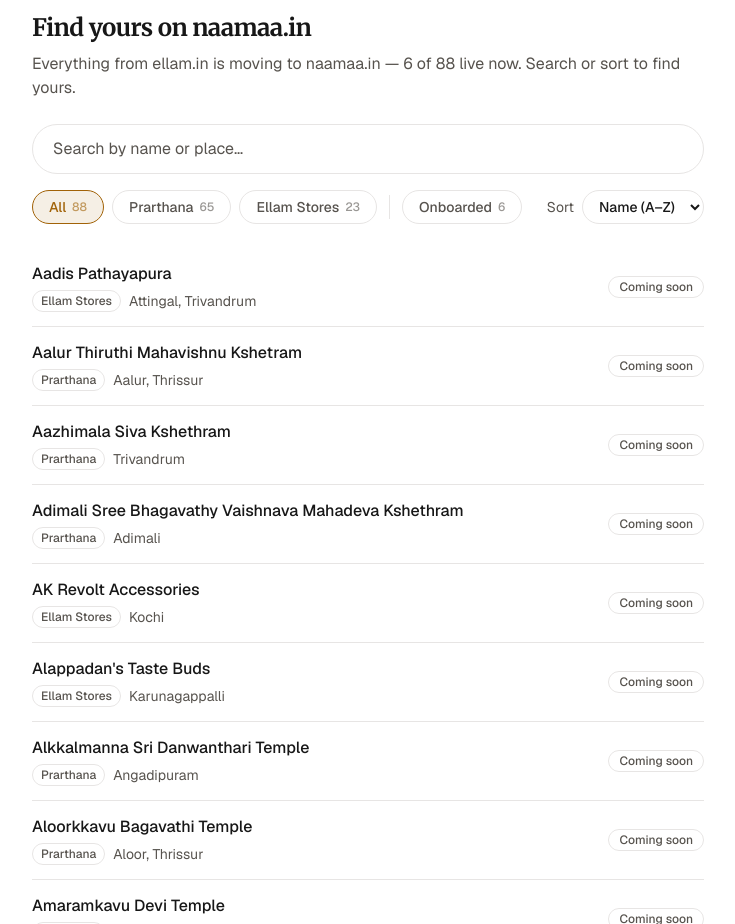
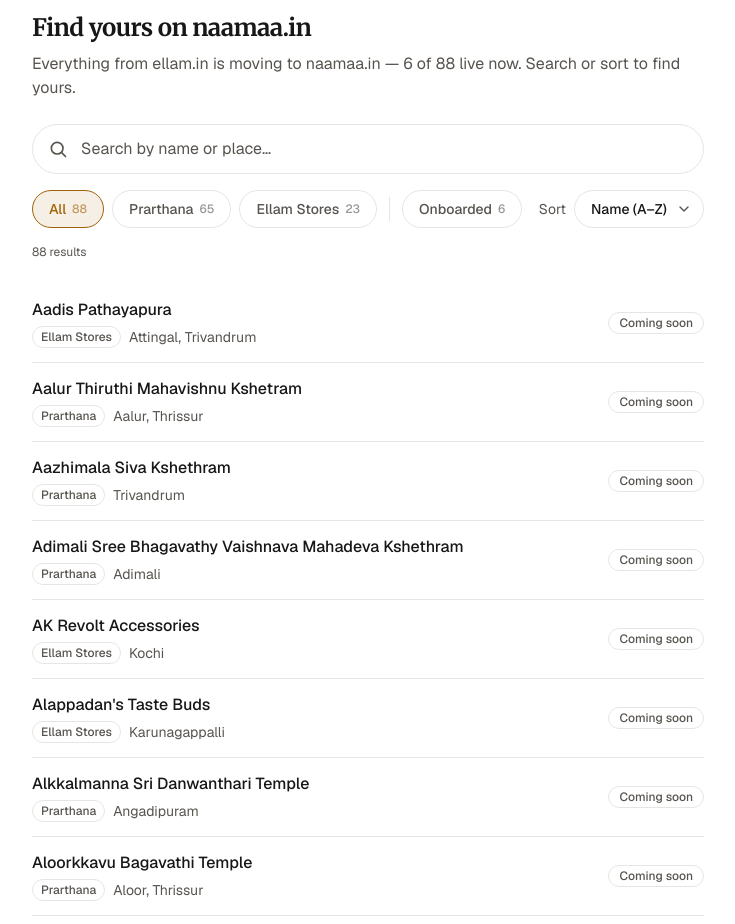
Before and after one commit to Pranavk-official/ellam-redirect-naamaa, a Next.js app: page / in a window 1280 px wide. Shown: the part 900-1824 px from the top of the page, without its empty margins (272-1007 px from the left). Built offline with nearby package versions, Linux system fonts and the light colour scheme.

Commit message:
feat: enhance search functionality and UI in Directory component

```diff
--- a/src/components/directory.tsx
+++ b/src/components/directory.tsx
@@ -63,20 +63,34 @@
         {`Everything from ellam.in is moving to naamaa.in — ${LIVE} of ${listings.length} live now. Search or sort to find yours.`}
       </p>
 
-      <label className="mt-6 block">
-        <span className="sr-only">Search temples and services</span>
+      <div className="relative mt-6">
+        <label htmlFor="dir-search" className="sr-only">
+          Search temples and services
+        </label>
+        <SearchIcon />
         <input
+          id="dir-search"
           type="search"
           value={query}
           onChange={(e) => setQuery(e.target.value)}
           placeholder="Search by name or place…"
           autoComplete="off"
-          className="w-full rounded-full border border-border bg-transparent px-5 py-3 text-base text-foreground outline-none placeholder:text-muted focus-visible:border-accent focus-visible:ring-2 focus-visible:ring-accent/40"
+          className="w-full rounded-full border border-border bg-transparent py-3 pl-12 pr-11 text-base text-foreground outline-none placeholder:text-muted focus-visible:border-accent focus-visible:ring-2 focus-visible:ring-accent/40"
         />
-      </label>
+        {query && (
+          <button
+            type="button"
+            onClick={() => setQuery("")}
+            aria-label="Clear search"
+            className="absolute top-1/2 right-3 -translate-y-1/2 rounded-full p-1.5 text-muted transition-colors hover:bg-border/60 hover:text-foreground focus-visible:ring-2 focus-visible:ring-accent focus-visible:outline-none"
+          >
+            <CloseIcon />
+          </button>
+        )}
+      </div>
 
       {/* Filters + sort */}
-      <div className="mt-4 flex flex-wrap items-center justify-between gap-3">
+      <div className="mt-4 flex flex-col gap-3 sm:flex-row sm:items-center sm:justify-between">
         <div
           className="flex flex-wrap gap-2"
           role="group"
@@ -96,7 +110,10 @@
               <Count>{c.count}</Count>
             </FilterPill>
           ))}
-          <span aria-hidden className="mx-1 h-6 w-px self-center bg-border" />
+          <span
+            aria-hidden
+            className="mx-1 hidden h-6 w-px self-center bg-border sm:block"
+          />
           <FilterPill
             active={onlyOnboarded}
             onClick={() => setOnlyOnboarded((v) => !v)}
@@ -106,18 +123,25 @@
           </FilterPill>
         </div>
 
-        <label className="flex items-center gap-2 text-sm text-muted">
+        <label className="flex items-center gap-2 text-sm text-muted sm:shrink-0">
           <span>Sort</span>
+          <div className="relative flex-1 sm:flex-none">
             <select
               value={sort}
               onChange={(e) => setSort(e.target.value as SortKey)}
-            className="cursor-pointer rounded-full border border-border bg-background px-3 py-1.5 text-sm font-medium text-foreground focus-visible:border-accent focus-visible:ring-2 focus-visible:ring-accent/40 focus-visible:outline-none"
+              className="w-full cursor-pointer appearance-none rounded-full border border-border bg-background py-2 pr-9 pl-4 text-sm font-medium text-foreground focus-visible:border-accent focus-visible:ring-2 focus-visible:ring-accent/40 focus-visible:outline-none sm:w-auto"
             >
               <option value="name-asc">Name (A–Z)</option>
               <option value="name-desc">Name (Z–A)</option>
             </select>
+            <ChevronIcon />
+          </div>
         </label>
       </div>
+
+      <p className="mt-4 text-xs text-muted" aria-live="polite">
+        {`${results.length} ${results.length === 1 ? "result" : "results"}`}
+      </p>
 
       {results.length === 0 ? (
         <p className="mt-6 text-sm text-muted">
@@ -198,7 +222,7 @@
     type="button"
     onClick={onClick}
     aria-pressed={active}
-    className={`inline-flex items-center gap-1.5 rounded-full border px-4 py-1.5 text-sm font-medium transition-colors focus-visible:ring-2 focus-visible:ring-accent focus-visible:outline-none ${
+    className={`inline-flex items-center gap-1.5 rounded-full border px-4 py-2 text-sm font-medium transition-colors focus-visible:ring-2 focus-visible:ring-accent focus-visible:outline-none ${
       active
         ? "border-accent bg-accent/10 text-accent"
         : "border-border text-muted hover:border-foreground/30 hover:text-foreground"
@@ -211,3 +235,49 @@
 const Count = ({ children }: { children: React.ReactNode }) => (
   <span className="text-xs opacity-60">{children}</span>
 );
+
+const SearchIcon = () => (
+  <svg
+    aria-hidden
+    viewBox="0 0 24 24"
+    fill="none"
+    stroke="currentColor"
+    strokeWidth={2}
+    strokeLinecap="round"
+    strokeLinejoin="round"
+    className="pointer-events-none absolute top-1/2 left-4 h-5 w-5 -translate-y-1/2 text-muted"
+  >
+    <circle cx="11" cy="11" r="7" />
+    <path d="m21 21-4.3-4.3" />
+  </svg>
+);
+
+const CloseIcon = () => (
+  <svg
+    aria-hidden
+    viewBox="0 0 24 24"
+    fill="none"
+    stroke="currentColor"
+    strokeWidth={2}
+    strokeLinecap="round"
+    strokeLinejoin="round"
+    className="h-4 w-4"
+  >
+    <path d="M18 6 6 18M6 6l12 12" />
+  </svg>
+);
+
+const ChevronIcon = () => (
+  <svg
+    aria-hidden
+    viewBox="0 0 24 24"
+    fill="none"
+    stroke="currentColor"
+    strokeWidth={2}
+    strokeLinecap="round"
+    strokeLinejoin="round"
+    className="pointer-events-none absolute top-1/2 right-3 h-4 w-4 -translate-y-1/2 text-muted"
+  >
+    <path d="m6 9 6 6 6-6" />
+  </svg>
+);
```
Lines whose indentation alone changed are shown as unchanged.
